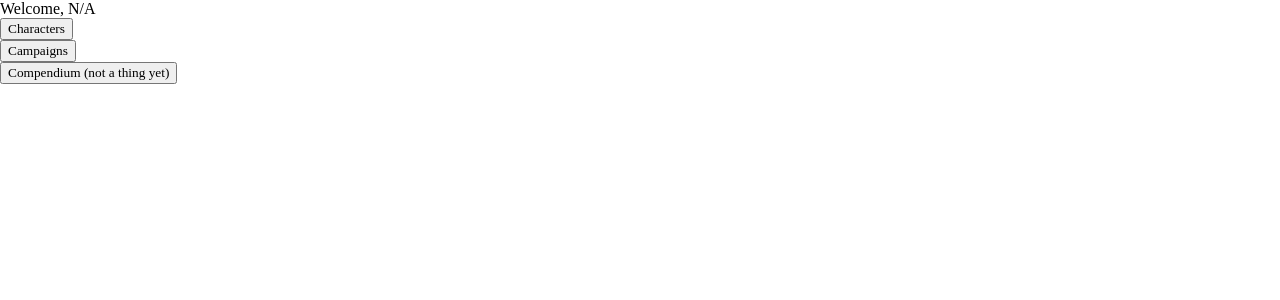
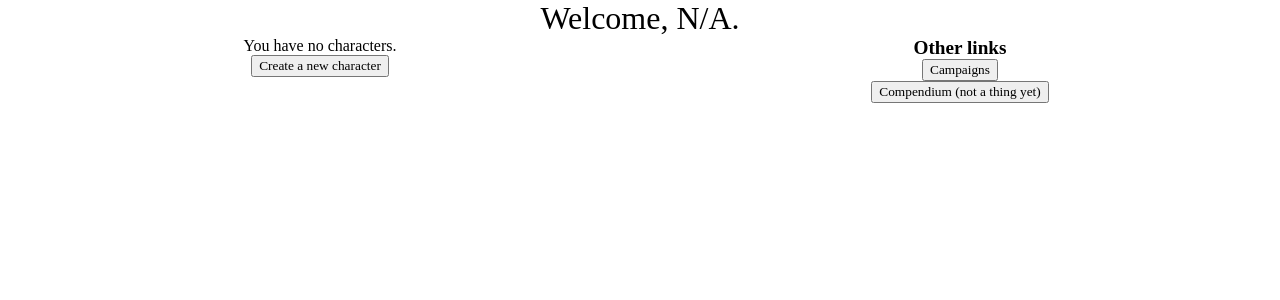
Before and after one commit to EPiC-Inc/kobault, a Flask app: page / in a window 1280 px wide. Shown: the top 300 px of the page. Run offline with Flask 2, Linux system fonts and the light colour scheme; a user stored in the database is signed in; data that the repository does not hold is empty; some web fonts are replaced.

Commit message:
slight ui buff

```diff
--- a/auth.py
+++ b/auth.py
@@ -74,7 +74,11 @@ def signup():
         "campaigns": [],
     })
 
-    return redirect(next)
+    login_user(User(user_id), remember=True)
+    if next:
+        return redirect(next)
+    else:
+        return redirect(url_for('main.index'))
 
 @auth.route('/logout')
 def logout():
--- a/main.py
+++ b/main.py
@@ -12,13 +12,11 @@ main = Blueprint('main', __name__)
 
 @main.route('/')
 def index():
-    return render_template("_core/index.html")
-
-@main.route('/characters')
-@login_required
-def characters():
-    return render_template("_core/characters.html",
-            characters = character_db.search(where('owner') == current_user.get_id()) # type: ignore
+    characters = []
+    if current_user.is_authenticated: # type: ignore
+        characters = character_db.search(where('owner') == current_user.get_id()) # type: ignore
+    return render_template("_core/index.html",
+        characters = characters
     )
 
 @main.route('/characters/<game>/<character_id>')
--- /dev/null
+++ b/static/layout.css
@@ -0,0 +1,84 @@
+.error {
+    display: block;
+    color: red;
+    font-size: xx-large;
+    border: 3px solid navy;
+    border-radius: 15px;
+    position: absolute;
+    top: 5%;
+    transform: translateX(-50%);
+    left: 50%;
+    max-width: 80vw;
+    text-align: center;
+    padding: 14px 20px;
+}
+
+.title {
+    font-size: larger;
+    font-weight: bold;
+}
+
+.character_button {
+    margin: 10px 0;
+}
+.character_button button {
+    font-size: x-large;
+}
+#new_character_options * {
+    font-size: larger;
+}
+#new_character_options select {
+    box-sizing: border-box;
+    font-size: large;
+    border: none;
+    border-bottom: 2px solid black;
+    background-color: inherit;
+    padding-right: 4px;
+}
+
+.home {
+    display: grid;
+    grid-template-columns: 1fr 1fr;
+    grid-template-rows: auto;
+    text-align: center;
+}
+.home #banner {
+    font-size: 200%;
+    grid-column: 1 / 3;
+}
+
+.new_character_area {
+    /*dummy rule to make my linter happy*/
+    display: block;
+}
+
+#login {
+    font-size: x-large;
+    flex-direction: column;
+    width: 100%;
+    height: 100vh;
+    align-items: center;
+    justify-content: center;
+    display: flex;
+}
+#login form {
+    display: flex;
+    flex-direction: column;
+    align-items: center;
+    text-align: center;
+}
+#login form label {
+    margin-top: 15px;
+}
+#login form input[type=text], #login form input[type=password] {
+    font-size: x-large;
+}
+#login form input[type=submit] {
+    margin-top: 12px;
+    font-size: x-large;
+    width: auto;
+    padding: 0 20px;
+}
+#signup {
+    margin-top: 15%;
+}
--- a/static/style.css
+++ b/static/style.css
@@ -278,7 +278,7 @@ body {
     width: 100%;
 }
 
-#back_to_characters {
+#back_to_home {
     color: lightblue;
     background-color: cornflowerblue;
 }
--- a/templates/_core/404.html
+++ b/templates/_core/404.html
@@ -4,5 +4,5 @@
 {% endblock %}
 {% block body %}
 <p>404</p>
-<img src="{{ url_for('static', filename='oof.png') }}" alt="oof" width="210" height="210">
+<img src="{{ url_for('static', filename='images/oof.png') }}" alt="oof" width="210" height="210">
 {% endblock %}
--- a/templates/_core/base.html
+++ b/templates/_core/base.html
@@ -18,7 +18,11 @@
 
         <!--internal stylesheet and icons-->
         <link rel="stylesheet" href="{{ url_for('static', filename='style.css') }}">
+        <link rel="stylesheet" href="{{ url_for('static', filename='layout.css') }}">
         <link rel="shortcut icon" type="image/png" href="{{ url_for('static', filename='favicon.png') }}">
+
+        <!--jquery-->
+        <script src="{{ url_for('static', filename='jquery.js') }}"></script>
 
         {% block head %}{% endblock %}
     </head>
--- a/templates/_core/character_sheet.html
+++ b/templates/_core/character_sheet.html
@@ -4,7 +4,6 @@
 {% block head %}
 <!-- Import positioning, etc. for the requested game -->
 <link rel="stylesheet" href="{{ url_for('static', filename='styles') }}/{{ game }}.css">
-<script src="{{ url_for('static', filename='jquery.js') }}"></script>
 
 <script>
     CHARACTER_ID = "{{ character_id }}";
@@ -190,7 +189,8 @@
         <div class="close_button"><a onclick="hide_options()"><i class="las la-times"></i></a></div>
         <div>
             <a onclick=""><button id="">Add character to campaign</button></a>
-            <a href="{{ url_for('main.characters') }}"><button id="back_to_characters">My characters</button></a>
+            <a href="{{ url_for('main.index') }}"><button id="back_to_home">Homepage</button></a>
+            <a onclick=""><button id="delete_character">DELETE CHARACTER</button></a>
             <a>UI design is my passion</a>
             <a>can't you tel????</a>
         </div>
--- a/templates/_core/index.html
+++ b/templates/_core/index.html
@@ -2,15 +2,55 @@
 {% block title %}Home{% endblock %}
 
 {% block body %}
-<div class="home">
+<!-- We'll need a background at some point; it's ugly as sin -->
 <div>
     {% if current_user.is_authenticated %}
+    <div class="home">
+        <div id="banner">
+            Welcome, {{ current_user.get_name() }}.
+        </div>
         <div>
-            Welcome, {{ current_user.get_name() }}
+            <div class="character_area">
+                <div class="character_list">
+                    {% if characters %}
+                    <div class="title">Your characters</div>
+                    <div>Show NPCs? <input type="checkbox"></div>
+                    {% else %}
+                    <div>You have no characters.</div>
+                    {% endif %}
+
+                    {% for character in characters %}
+                    <div class="character_button">
+                        <a href="{{ url_for('main.character_sheet', game=character['game'], character_id=character['character_id']) }}">
+                            <button>{{ character['name'] }}</button>
+                        </a>
                     </div>
-        <a href="{{ url_for('main.characters') }}"><button>Characters</button></a><br>
+                    {% endfor %}
+                </div>
+
+                <div class="new_character_area">
+                    <div id="new_character_options">
+                        <label for="game">Game:</label>
+                        <select name="game" id="game">
+                            <option value="pathfinder1e" selected>Pathfinder</option>
+                        </select>
+
+                        <br>
+                        <label for="is_npc">NPC?</label>
+                        <input name="is_npc" id='npc' type="checkbox">
+                        <br>
+                        <button onclick="new_character()">Create</button>
+                    </div>
+                    <button onclick="$('#new_character_options').slideDown(250);$(this).slideUp(170);" id="new_character">Create a new character</button>
+                </div>
+            </div>
+        </div>
+        <div class="">
+            <div class="title">Other links</div>
             <a href="{{ url_for('main.campaign_hub') }}"><button>Campaigns</button></a><br>
             <a><button>Compendium (not a thing yet)</button></a>
+        </div>
+    </div>
     {% else %}
     <div>
         <!--TODO - put funny thing here like a single kobold sitting folornly on a stump looking into the sunset -->
@@ -19,5 +59,15 @@
     </div>
     {% endif %}
 </div>
-</div>
 {% endblock %}
+
+{% block afterbody %}
+<script>
+    $("#new_character_options").hide(20);
+
+    function new_character() {
+        is_npc = document.getElementById('npc').checked;
+        window.location.href = "characters/"+$('#game').val()+"/new?npc="+is_npc;
+    }
+</script>
+{% endblock %}
```
Also changed, not shown: templates/_core/characters.html (deleted, +0 -14 lines), templates/_core/login.html (+10 -8 lines), templates/_core/signup.html (+11 -9 lines), static/images/oof.png (renamed from static/oof.png). Lines whose indentation alone changed are shown as unchanged.
